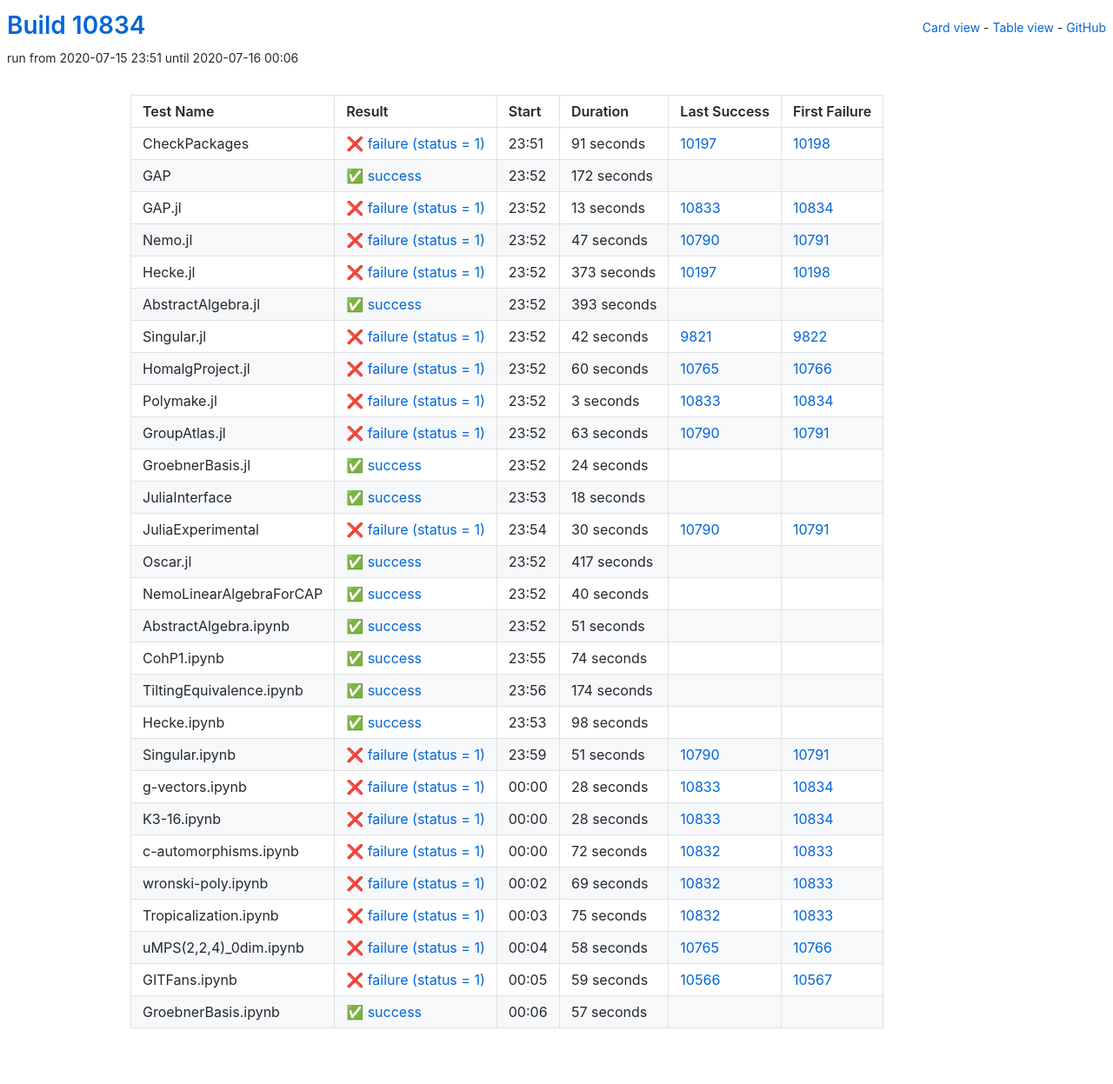
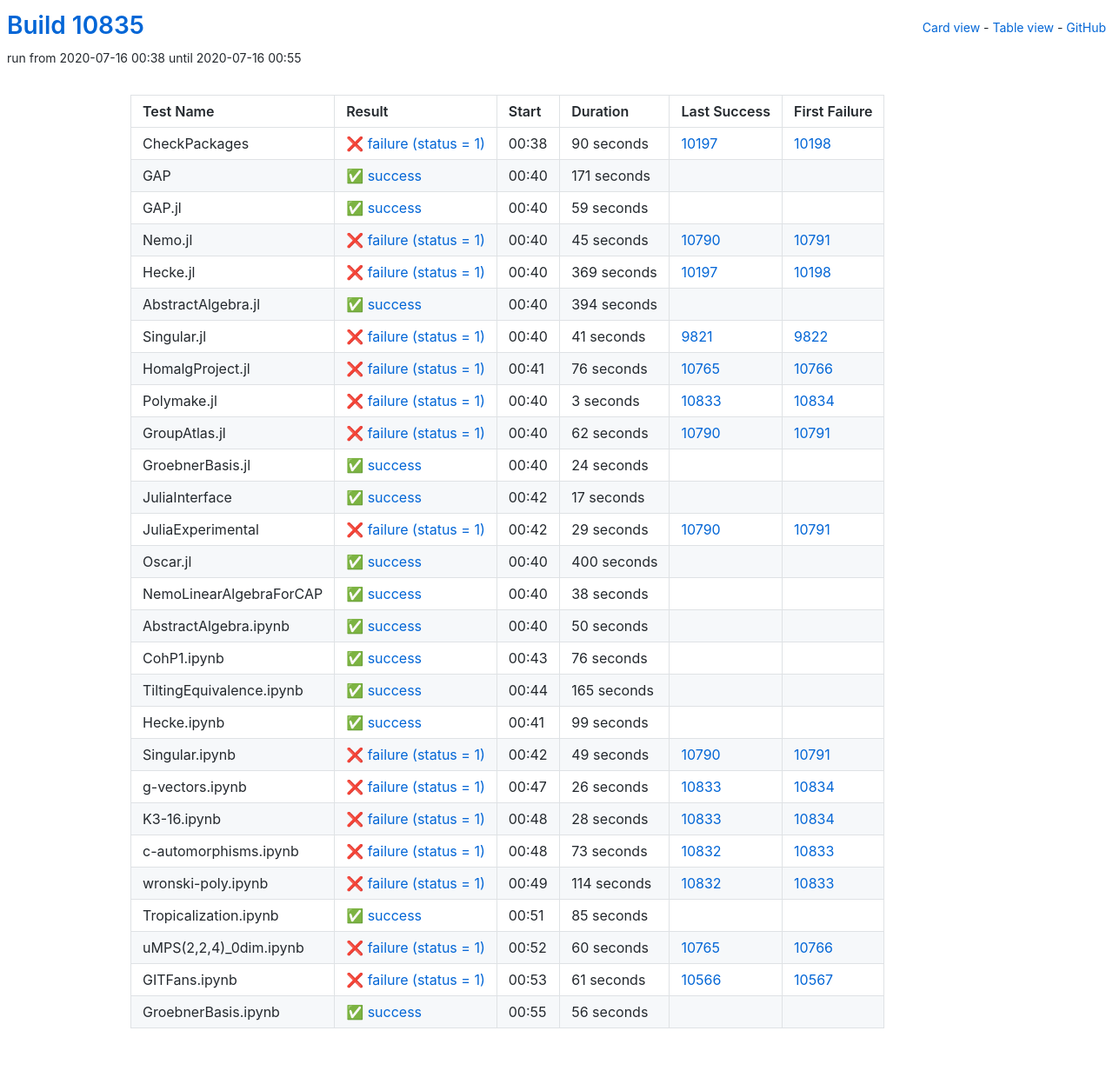
Before and after one commit to oscar-system/oscar-ci-status, a Jekyll site: the page built from table.html, in a window 1280 px wide. Shown: the whole page at 87% size. Built offline with Jekyll 4.4.1, drawn with Linux system fonts in a browser that asks for light colours.

Commit message:
Build #10835

```diff
--- a/_data/ci.yml
+++ b/_data/ci.yml
@@ -1,6 +1,6 @@
 ---
-build: 10834
-build_url: https://oscarci.mathematik.uni-kl.de/job/oscar/10834/
+build: 10835
+build_url: https://oscarci.mathematik.uni-kl.de/job/oscar/10835/
 job: oscar
 organization: oscar-system
 repo: oscar-ci-status
@@ -8,104 +8,104 @@
 tests:
 - name: CheckPackages
   id: checkpackages
-  log: https://oscarci.mathematik.uni-kl.de/job/oscar/10834/artifact/logs/build-10834/CheckPackages.log
-  start: 2020-07-15 23:51
+  log: https://oscarci.mathematik.uni-kl.de/job/oscar/10835/artifact/logs/build-10835/CheckPackages.log
+  start: 2020-07-16 00:38
   success: false
   exitcode: 1
   status: failure
-  duration: 91
+  duration: 90
   last_success: 10197
   last_success_url: https://oscarci.mathematik.uni-kl.de/job/oscar/10197/
   first_failure: 10198
   first_failure_url: https://oscarci.mathematik.uni-kl.de/job/oscar/10198/
 - name: GAP
   id: gap
-  log: https://oscarci.mathematik.uni-kl.de/job/oscar/10834/artifact/logs/build-10834/GAP.log
-  start: 2020-07-15 23:52
+  log: https://oscarci.mathematik.uni-kl.de/job/oscar/10835/artifact/logs/build-10835/GAP.log
+  start: 2020-07-16 00:40
   success: true
   exitcode: 0
   status: success
-  duration: 172
+  duration: 171
   last_success: false
   last_success_url:
   first_failure: false
   first_failure_url:
 - name: GAP.jl
   id: gap-jl
-  log: https://oscarci.mathematik.uni-kl.de/job/oscar/10834/artifact/logs/build-10834/GAP.jl.log
-  start: 2020-07-15 23:52
+  log: https://oscarci.mathematik.uni-kl.de/job/oscar/10835/artifact/logs/build-10835/GAP.jl.log
+  start: 2020-07-16 00:40
+  success: true
+  exitcode: 0
+  status: success
+  duration: 59
+  last_success: false
+  last_success_url:
+  first_failure: false
+  first_failure_url:
+- name: Nemo.jl
+  id: nemo-jl
+  log: https://oscarci.mathematik.uni-kl.de/job/oscar/10835/artifact/logs/build-10835/Nemo.jl.log
+  start: 2020-07-16 00:40
   success: false
   exitcode: 1
   status: failure
-  duration: 13
-  last_success: 10833
-  last_success_url: https://oscarci.mathematik.uni-kl.de/job/oscar/10833/
-  first_failure: 10834
-  first_failure_url: https://oscarci.mathematik.uni-kl.de/job/oscar/10834/
-- name: Nemo.jl
-  id: nemo-jl
-  log: https://oscarci.mathematik.uni-kl.de/job/oscar/10834/artifact/logs/build-10834/Nemo.jl.log
-  start: 2020-07-15 23:52
-  success: false
-  exitcode: 1
-  status: failure
-  duration: 47
+  duration: 45
   last_success: 10790
   last_success_url: https://oscarci.mathematik.uni-kl.de/job/oscar/10790/
   first_failure: 10791
   first_failure_url: https://oscarci.mathematik.uni-kl.de/job/oscar/10791/
 - name: Hecke.jl
   id: hecke-jl
-  log: https://oscarci.mathematik.uni-kl.de/job/oscar/10834/artifact/logs/build-10834/Hecke.jl.log
-  start: 2020-07-15 23:52
+  log: https://oscarci.mathematik.uni-kl.de/job/oscar/10835/artifact/logs/build-10835/Hecke.jl.log
+  start: 2020-07-16 00:40
   success: false
   exitcode: 1
   status: failure
-  duration: 373
+  duration: 369
   last_success: 10197
   last_success_url: https://oscarci.mathematik.uni-kl.de/job/oscar/10197/
   first_failure: 10198
   first_failure_url: https://oscarci.mathematik.uni-kl.de/job/oscar/10198/
 - name: AbstractAlgebra.jl
   id: abstractalgebra-jl
-  log: https://oscarci.mathematik.uni-kl.de/job/oscar/10834/artifact/logs/build-10834/AbstractAlgebra.jl.log
-  start: 2020-07-15 23:52
+  log: https://oscarci.mathematik.uni-kl.de/job/oscar/10835/artifact/logs/build-10835/AbstractAlgebra.jl.log
+  start: 2020-07-16 00:40
   success: true
   exitcode: 0
   status: success
-  duration: 393
+  duration: 394
   last_success: false
   last_success_url:
   first_failure: false
   first_failure_url:
 - name: Singular.jl
   id: singular-jl
-  log: https://oscarci.mathematik.uni-kl.de/job/oscar/10834/artifact/logs/build-10834/Singular.jl.log
-  start: 2020-07-15 23:52
+  log: https://oscarci.mathematik.uni-kl.de/job/oscar/10835/artifact/logs/build-10835/Singular.jl.log
+  start: 2020-07-16 00:40
   success: false
   exitcode: 1
   status: failure
-  duration: 42
+  duration: 41
   last_success: 9821
   last_success_url: https://oscarci.mathematik.uni-kl.de/job/oscar/9821/
   first_failure: 9822
   first_failure_url: https://oscarci.mathematik.uni-kl.de/job/oscar/9822/
 - name: HomalgProject.jl
   id: homalgproject-jl
-  log: https://oscarci.mathematik.uni-kl.de/job/oscar/10834/artifact/logs/build-10834/HomalgProject.jl.log
-  start: 2020-07-15 23:52
+  log: https://oscarci.mathematik.uni-kl.de/job/oscar/10835/artifact/logs/build-10835/HomalgProject.jl.log
+  start: 2020-07-16 00:41
   success: false
   exitcode: 1
   status: failure
-  duration: 60
+  duration: 76
   last_success: 10765
   last_success_url: https://oscarci.mathematik.uni-kl.de/job/oscar/10765/
   first_failure: 10766
   first_failure_url: https://oscarci.mathematik.uni-kl.de/job/oscar/10766/
 - name: Polymake.jl
   id: polymake-jl
-  log: https://oscarci.mathematik.uni-kl.de/job/oscar/10834/artifact/logs/build-10834/Polymake.jl.log
-  start: 2020-07-15 23:52
+  log: https://oscarci.mathematik.uni-kl.de/job/oscar/10835/artifact/logs/build-10835/Polymake.jl.log
+  start: 2020-07-16 00:40
   success: false
   exitcode: 1
   status: failure
@@ -116,20 +116,20 @@
   first_failure_url: https://oscarci.mathematik.uni-kl.de/job/oscar/10834/
 - name: GroupAtlas.jl
   id: groupatlas-jl
-  log: https://oscarci.mathematik.uni-kl.de/job/oscar/10834/artifact/logs/build-10834/GroupAtlas.jl.log
-  start: 2020-07-15 23:52
+  log: https://oscarci.mathematik.uni-kl.de/job/oscar/10835/artifact/logs/build-10835/GroupAtlas.jl.log
+  start: 2020-07-16 00:40
   success: false
   exitcode: 1
   status: failure
-  duration: 63
+  duration: 62
   last_success: 10790
   last_success_url: https://oscarci.mathematik.uni-kl.de/job/oscar/10790/
   first_failure: 10791
   first_failure_url: https://oscarci.mathematik.uni-kl.de/job/oscar/10791/
 - name: GroebnerBasis.jl
   id: groebnerbasis-jl
-  log: https://oscarci.mathematik.uni-kl.de/job/oscar/10834/artifact/logs/build-10834/GroebnerBasis.jl.log
-  start: 2020-07-15 23:52
+  log: https://oscarci.mathematik.uni-kl.de/job/oscar/10835/artifact/logs/build-10835/GroebnerBasis.jl.log
+  start: 2020-07-16 00:40
   success: true
   exitcode: 0
   status: success
@@ -140,128 +140,128 @@
   first_failure_url:
 - name: JuliaInterface
   id: juliainterface
-  log: https://oscarci.mathematik.uni-kl.de/job/oscar/10834/artifact/logs/build-10834/JuliaInterface.log
-  start: 2020-07-15 23:53
+  log: https://oscarci.mathematik.uni-kl.de/job/oscar/10835/artifact/logs/build-10835/JuliaInterface.log
+  start: 2020-07-16 00:42
   success: true
   exitcode: 0
   status: success
-  duration: 18
+  duration: 17
   last_success: false
   last_success_url:
   first_failure: false
   first_failure_url:
 - name: JuliaExperimental
   id: juliaexperimental
-  log: https://oscarci.mathematik.uni-kl.de/job/oscar/10834/artifact/logs/build-10834/JuliaExperimental.log
-  start: 2020-07-15 23:54
+  log: https://oscarci.mathematik.uni-kl.de/job/oscar/10835/artifact/logs/build-10835/JuliaExperimental.log
+  start: 2020-07-16 00:42
   success: false
   exitcode: 1
   status: failure
-  duration: 30
+  duration: 29
   last_success: 10790
   last_success_url: https://oscarci.mathematik.uni-kl.de/job/oscar/10790/
   first_failure: 10791
   first_failure_url: https://oscarci.mathematik.uni-kl.de/job/oscar/10791/
 - name: Oscar.jl
   id: oscar-jl
-  log: https://oscarci.mathematik.uni-kl.de/job/oscar/10834/artifact/logs/build-10834/Oscar.jl.log
-  start: 2020-07-15 23:52
+  log: https://oscarci.mathematik.uni-kl.de/job/oscar/10835/artifact/logs/build-10835/Oscar.jl.log
+  start: 2020-07-16 00:40
   success: true
   exitcode: 0
   status: success
-  duration: 417
+  duration: 400
   last_success: false
   last_success_url:
   first_failure: false
   first_failure_url:
 - name: NemoLinearAlgebraForCAP
   id: nemolinearalgebraforcap
-  log: https://oscarci.mathematik.uni-kl.de/job/oscar/10834/artifact/logs/build-10834/NemoLinearAlgebraForCAP.log
-  start: 2020-07-15 23:52
+  log: https://oscarci.mathematik.uni-kl.de/job/oscar/10835/artifact/logs/build-10835/NemoLinearAlgebraForCAP.log
+  start: 2020-07-16 00:40
   success: true
   exitcode: 0
   status: success
-  duration: 40
+  duration: 38
   last_success: false
   last_success_url:
   first_failure: false
   first_failure_url:
 - name: AbstractAlgebra.ipynb
   id: abstractalgebra-ipynb
-  log: https://oscarci.mathematik.uni-kl.de/job/oscar/10834/artifact/logs/build-10834/AbstractAlgebra.ipynb.log
-  start: 2020-07-15 23:52
+  log: https://oscarci.mathematik.uni-kl.de/job/oscar/10835/artifact/logs/build-10835/AbstractAlgebra.ipynb.log
+  start: 2020-07-16 00:40
   success: true
   exitcode: 0
   status: success
-  duration: 51
+  duration: 50
   last_success: false
   last_success_url:
   first_failure: false
   first_failure_url:
 - name: CohP1.ipynb
   id: cohp1-ipynb
-  log: https://oscarci.mathematik.uni-kl.de/job/oscar/10834/artifact/logs/build-10834/CohP1.ipynb.log
-  start: 2020-07-15 23:55
+  log: https://oscarci.mathematik.uni-kl.de/job/oscar/10835/artifact/logs/build-10835/CohP1.ipynb.log
+  start: 2020-07-16 00:43
   success: true
   exitcode: 0
   status: success
-  duration: 74
+  duration: 76
   last_success: false
   last_success_url:
   first_failure: false
   first_failure_url:
 - name: TiltingEquivalence.ipynb
   id: tiltingequivalence-ipynb
-  log: https://oscarci.mathematik.uni-kl.de/job/oscar/10834/artifact/logs/build-10834/TiltingEquivalence.ipynb.log
-  start: 2020-07-15 23:56
+  log: https://oscarci.mathematik.uni-kl.de/job/oscar/10835/artifact/logs/build-10835/TiltingEquivalence.ipynb.log
+  start: 2020-07-16 00:44
   success: true
   exitcode: 0
   status: success
-  duration: 174
+  duration: 165
   last_success: false
   last_success_url:
   first_failure: false
   first_failure_url:
 - name: Hecke.ipynb
   id: hecke-ipynb
-  log: https://oscarci.mathematik.uni-kl.de/job/oscar/10834/artifact/logs/build-10834/Hecke.ipynb.log
-  start: 2020-07-15 23:53
+  log: https://oscarci.mathematik.uni-kl.de/job/oscar/10835/artifact/logs/build-10835/Hecke.ipynb.log
+  start: 2020-07-16 00:41
   success: true
   exitcode: 0
   status: success
-  duration: 98
+  duration: 99
   last_success: false
   last_success_url:
   first_failure: false
   first_failure_url:
 - name: Singular.ipynb
   id: singular-ipynb
-  log: https://oscarci.mathematik.uni-kl.de/job/oscar/10834/artifact/logs/build-10834/Singular.ipynb.log
-  start: 2020-07-15 23:59
+  log: https://oscarci.mathematik.uni-kl.de/job/oscar/10835/artifact/logs/build-10835/Singular.ipynb.log
+  start: 2020-07-16 00:42
   success: false
   exitcode: 1
   status: failure
-  duration: 51
+  duration: 49
   last_success: 10790
   last_success_url: https://oscarci.mathematik.uni-kl.de/job/oscar/10790/
   first_failure: 10791
   first_failure_url: https://oscarci.mathematik.uni-kl.de/job/oscar/10791/
 - name: g-vectors.ipynb
   id: g-vectors-ipynb
-  log: https://oscarci.mathematik.uni-kl.de/job/oscar/10834/artifact/logs/build-10834/g-vectors.ipynb.log
-  start: 2020-07-16 00:00
+  log: https://oscarci.mathematik.uni-kl.de/job/oscar/10835/artifact/logs/build-10835/g-vectors.ipynb.log
+  start: 2020-07-16 00:47
   success: false
   exitcode: 1
   status: failure
-  duration: 28
+  duration: 26
   last_success: 10833
   last_success_url: https://oscarci.mathematik.uni-kl.de/job/oscar/10833/
   first_failure: 10834
   first_failure_url: https://oscarci.mathematik.uni-kl.de/job/oscar/10834/
 - name: K3-16.ipynb
   id: k3-16-ipynb
-  log: https://oscarci.mathematik.uni-kl.de/job/oscar/10834/artifact/logs/build-10834/K3-16.ipynb.log
-  start: 2020-07-16 00:00
+  log: https://oscarci.mathematik.uni-kl.de/job/oscar/10835/artifact/logs/build-10835/K3-16.ipynb.log
+  start: 2020-07-16 00:48
   success: false
   exitcode: 1
   status: failure
@@ -272,72 +272,72 @@
   first_failure_url: https://oscarci.mathematik.uni-kl.de/job/oscar/10834/
 - name: c-automorphisms.ipynb
   id: c-automorphisms-ipynb
-  log: https://oscarci.mathematik.uni-kl.de/job/oscar/10834/artifact/logs/build-10834/c-automorphisms.ipynb.log
-  start: 2020-07-16 00:00
+  log: https://oscarci.mathematik.uni-kl.de/job/oscar/10835/artifact/logs/build-10835/c-automorphisms.ipynb.log
+  start: 2020-07-16 00:48
   success: false
   exitcode: 1
   status: failure
-  duration: 72
+  duration: 73
   last_success: 10832
   last_success_url: https://oscarci.mathematik.uni-kl.de/job/oscar/10832/
   first_failure: 10833
   first_failure_url: https://oscarci.mathematik.uni-kl.de/job/oscar/10833/
 - name: wronski-poly.ipynb
   id: wronski-poly-ipynb
-  log: https://oscarci.mathematik.uni-kl.de/job/oscar/10834/artifact/logs/build-10834/wronski-poly.ipynb.log
-  start: 2020-07-16 00:02
+  log: https://oscarci.mathematik.uni-kl.de/job/oscar/10835/artifact/logs/build-10835/wronski-poly.ipynb.log
+  start: 2020-07-16 00:49
   success: false
   exitcode: 1
   status: failure
-  duration: 69
+  duration: 114
   last_success: 10832
   last_success_url: https://oscarci.mathematik.uni-kl.de/job/oscar/10832/
   first_failure: 10833
   first_failure_url: https://oscarci.mathematik.uni-kl.de/job/oscar/10833/
 - name: Tropicalization.ipynb
   id: tropicalization-ipynb
-  log: https://oscarci.mathematik.uni-kl.de/job/oscar/10834/artifact/logs/build-10834/Tropicalization.ipynb.log
-  start: 2020-07-16 00:03
+  log: https://oscarci.mathematik.uni-kl.de/job/oscar/10835/artifact/logs/build-10835/Tropicalization.ipynb.log
+  start: 2020-07-16 00:51
+  success: true
+  exitcode: 0
+  status: success
+  duration: 85
+  last_success: false
+  last_success_url:
+  first_failure: false
+  first_failure_url:
+- name: uMPS(2,2,4)_0dim.ipynb
+  id: umps-2-2-4-0dim-ipynb
+  log: https://oscarci.mathematik.uni-kl.de/job/oscar/10835/artifact/logs/build-10835/uMPS-2-2-4-_0dim.ipynb.log
+  start: 2020-07-16 00:52
   success: false
   exitcode: 1
   status: failure
-  duration: 75
-  last_success: 10832
-  last_success_url: https://oscarci.mathematik.uni-kl.de/job/oscar/10832/
-  first_failure: 10833
-  first_failure_url: https://oscarci.mathematik.uni-kl.de/job/oscar/10833/
-- name: uMPS(2,2,4)_0dim.ipynb
-  id: umps-2-2-4-0dim-ipynb
-  log: https://oscarci.mathematik.uni-kl.de/job/oscar/10834/artifact/logs/build-10834/uMPS-2-2-4-_0dim.ipynb.log
-  start: 2020-07-16 00:04
-  success: false
-  exitcode: 1
-  status: failure
-  duration: 58
+  duration: 60
   last_success: 10765
   last_success_url: https://oscarci.mathematik.uni-kl.de/job/oscar/10765/
   first_failure: 10766
   first_failure_url: https://oscarci.mathematik.uni-kl.de/job/oscar/10766/
 - name: GITFans.ipynb
   id: gitfans-ipynb
-  log: https://oscarci.mathematik.uni-kl.de/job/oscar/10834/artifact/logs/build-10834/GITFans.ipynb.log
-  start: 2020-07-16 00:05
+  log: https://oscarci.mathematik.uni-kl.de/job/oscar/10835/artifact/logs/build-10835/GITFans.ipynb.log
+  start: 2020-07-16 00:53
   success: false
   exitcode: 1
   status: failure
-  duration: 59
+  duration: 61
   last_success: 10566
   last_success_url: https://oscarci.mathematik.uni-kl.de/job/oscar/10566/
   first_failure: 10567
   first_failure_url: https://oscarci.mathematik.uni-kl.de/job/oscar/10567/
 - name: GroebnerBasis.ipynb
   id: groebnerbasis-ipynb
-  log: https://oscarci.mathematik.uni-kl.de/job/oscar/10834/artifact/logs/build-10834/GroebnerBasis.ipynb.log
-  start: 2020-07-16 00:06
+  log: https://oscarci.mathematik.uni-kl.de/job/oscar/10835/artifact/logs/build-10835/GroebnerBasis.ipynb.log
+  start: 2020-07-16 00:55
   success: true
   exitcode: 0
   status: success
-  duration: 57
+  duration: 56
   last_success: false
   last_success_url:
   first_failure: false
```
Also changed, not shown: README.md.
